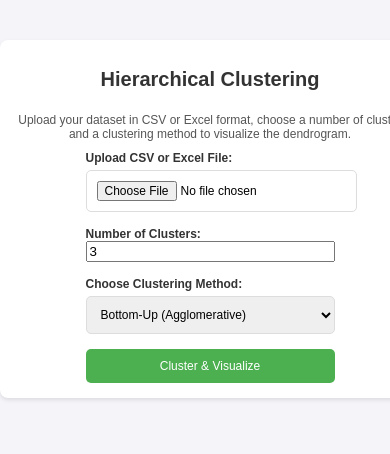
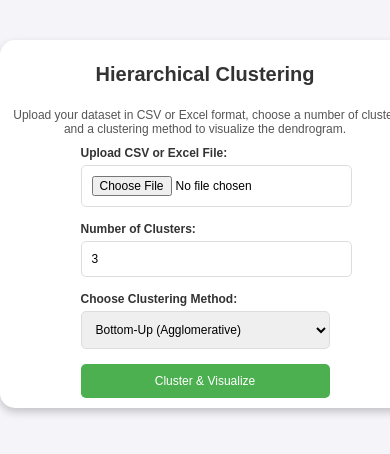
Before and after one commit to kkdang14/DataMiningProject_ClusterDataWebsite, a Flask app: page / in a window 390 px wide; the page is wider, and only the part inside the window is pictured. Shown: the top 454 px of that part. Run offline with Flask 3, Linux system fonts and the light colour scheme.

Commit message:
demo-v2.2

```diff
--- a/app.py
+++ b/app.py
@@ -222,4 +222,3 @@ if __name__ == '__main__':
     # app.run(debug=False, host='0.0.0.0')
     # app.run(debug=True, port=3001)
     pass
-    # serve(app, host='0.0.0.0', port=8000)
--- a/static/css/style.css
+++ b/static/css/style.css
@@ -1,4 +1,4 @@
-/* Style tổng quan */
+/* General Style */
 body {
     font-family: Arial, sans-serif;
     margin: 0;
@@ -6,14 +6,15 @@ body {
     background-color: #f4f4f9;
 }
 
-/* Header và container */
+/* Header and Container */
 .container {
-    width: 80%;
+    width: 90%; /* Use a percentage width for better responsiveness */
+    max-width: 400px; /* Maximum width for larger screens */
     margin: 0 auto;
     padding: 20px;
     background-color: white;
-    box-shadow: 0 2px 4px rgba(0, 0, 0, 0.1);
-    border-radius: 8px;
+    box-shadow: 0 4px 8px rgba(0, 0, 0, 0.2); /* Enhanced shadow for depth */
+    border-radius: 15px; /* More rounded corners */
     margin-top: 40px;
     display: flex;
     flex-direction: column;
@@ -21,6 +22,7 @@ body {
     align-items: center;
 }
 
+/* Headings */
 h1 {
     font-size: 24px;
     color: #333;
@@ -35,12 +37,13 @@ p.lead {
     margin-bottom: 20px;
 }
 
-/* Form upload */
+/* Form Upload */
 .form-group {
     display: flex;
     justify-content: center;
     flex-direction: column;
     margin-bottom: 15px;
+    width: 100%; /* Ensure the form groups take full width */
 }
 
 label {
@@ -49,7 +52,7 @@ label {
     font-weight: bold;
 }
 
-input[type="file"], select {
+input[type="file"], select, input[type="number"] {
     width: 100%;
     padding: 10px;
     border: 1px solid #ddd;
@@ -77,7 +80,8 @@ button:hover {
 /* Media Queries for smaller screens */
 @media (max-width: 768px) {
     .container {
-        width: 90%;
+        width: 95%; /* Full width for smaller screens */
+        padding: 15px; /* Reduced padding */
     }
 
     h1 {
@@ -93,7 +97,7 @@ button:hover {
         font-size: 13px;
     }
 
-    input[type="file"], select {
+    input[type="file"], select, input[type="number"] {
         font-size: 13px;
     }
 }
@@ -101,7 +105,7 @@ button:hover {
 @media (max-width: 480px) {
     .container {
         width: 100%;
-        padding: 15px;
+        padding: 10px; /* Further reduced padding */
     }
 
     h1 {
@@ -117,7 +121,7 @@ button:hover {
         font-size: 12px;
     }
 
-    input[type="file"], select {
+    input[type="file"], select, input[type="number"] {
         font-size: 12px;
     }
 
--- a/templates/index.html
+++ b/templates/index.html
@@ -23,7 +23,7 @@
                 <label for="num_clusters">Number of Clusters:</label>
                 <input type="number" id="num_clusters" name="num_clusters" value="3" min="2" required>
             </div>
-            <!-- Lựa chọn phương pháp clustering -->
+            <!-- Clustering method selection -->
             <div class="form-group">
                 <label for="method">Choose Clustering Method:</label>
                 <select id="method" name="method">
```
Also changed, not shown: static/css/style-2.css (+18 -1 lines).
